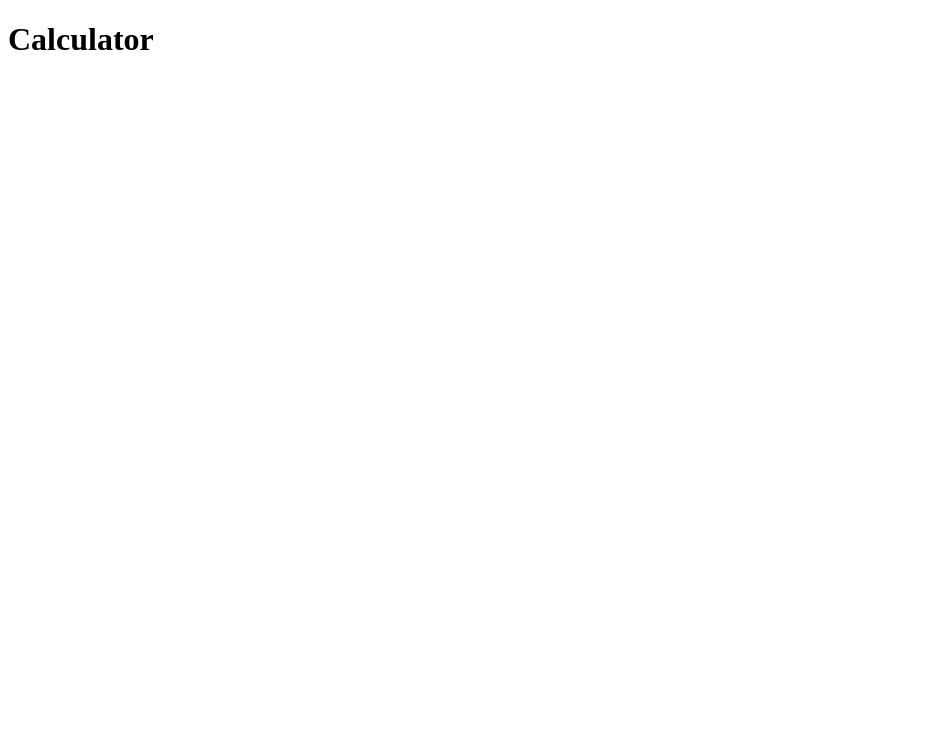
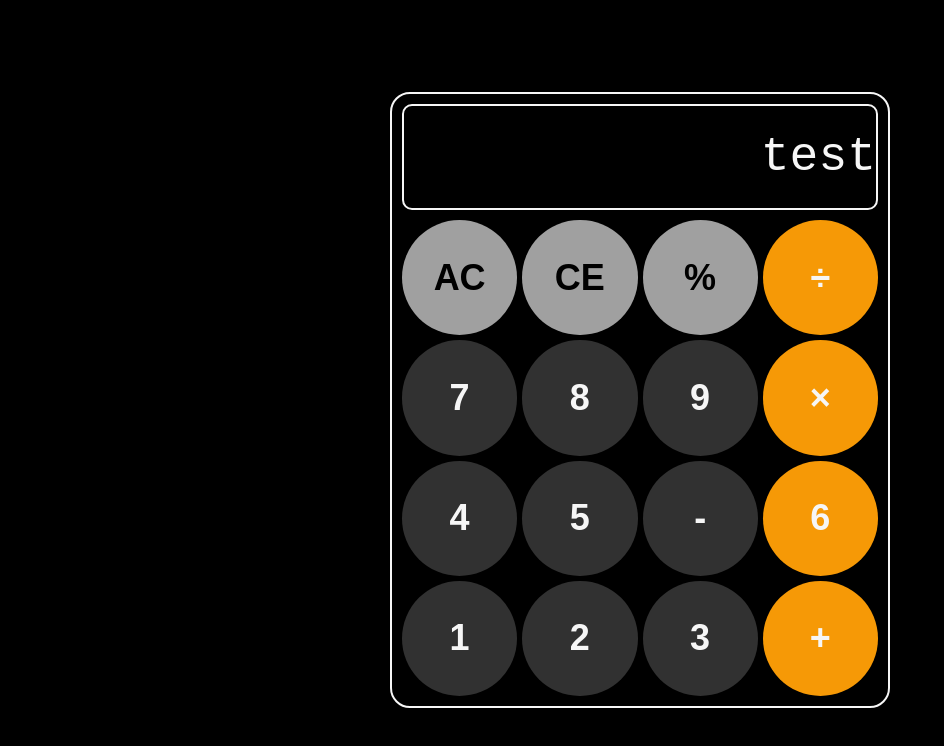
Before and after one commit to gonza2323/odin-calculator, a plain HTML site: page index.html in a window 1280 px wide. Shown: the whole page, without its empty margins (0-944 px from the left). Drawn offline with Linux system fonts and the light colour scheme.

Commit message:
Add basic styling

```diff
--- a/index.html
+++ b/index.html
@@ -9,6 +9,39 @@
     <script src="./script.js" defer></script>
 </head>
 <body>
-    <h1>Calculator</h1>
+    <div class="calculator">
+        <div class="display">test</div>
+        <div class="keypad">
+            <div class="row">
+                <button class="special">AC</button>
+                <button class="special">CE</button>
+                <button class="special">%</button>
+                <button class="operation">÷</button>
+            </div>
+            <div class="row">
+                <button class="number">7</button>
+                <button class="number">8</button>
+                <button class="number">9</button>
+                <button class="operation">×</button>
+            </div>
+            <div class="row">
+                <button class="number">4</button>
+                <button class="number">5</button>
+                <button class="number">-</button>
+                <button class="operation">6</button>
+            </div>
+            <div class="row">
+                <button class="number">1</button>
+                <button class="number">2</button>
+                <button class="number">3</button>
+                <button class="operation">+</button>
+            </div>
+            <!-- <div class="row">
+                <button class="number zero">0</button>
+                <button class="number">.</button>
+                <button class="operation">=</button>
+            </div> -->
+        </div>
+    </div>
 </body>
 </html>
--- a/style.css
+++ b/style.css
@@ -0,0 +1,69 @@
+* {
+    box-sizing: border-box;
+}
+
+body {
+    margin: 0;
+    height: 100svh;
+    background-color: black;
+
+    display: flex;
+    flex-direction: column;
+    align-items: center;
+    justify-content: center;
+    padding: 10px;
+}
+
+.calculator {
+    background-color: black;
+    border: 2px solid #F6F6F6;
+    border-radius: 20px;
+    padding: 10px;
+    width: 500px;
+}
+
+.display {
+    color: #F6F6F6;
+    font-size: 48px;
+    padding: 24px 0;
+    background-color: black;
+    margin-bottom: 10px;
+    border-radius: 10px;
+    font-family: monospace;
+    text-align: right;
+    border: 2px solid #F6F6F6;
+
+}
+
+.keypad {
+    display: flex;
+    flex-direction: column;
+    gap: 5px;
+}
+
+.row {
+    display: flex;
+    gap: 5px;
+}
+
+button {
+    flex: 1 1 0;
+    margin: 0;
+    padding: 12px;
+    aspect-ratio: 1;
+    border: none;
+    border-radius: 50%;
+    background-color: #313131;
+    color: #F6F6F6;
+    font-weight: bold;
+    font-size: 36px;
+}
+
+button.special {
+    background-color: #A0A0A0;
+    color: black;
+}
+
+button.operation {
+    background-color: #F69906;
+}
```
